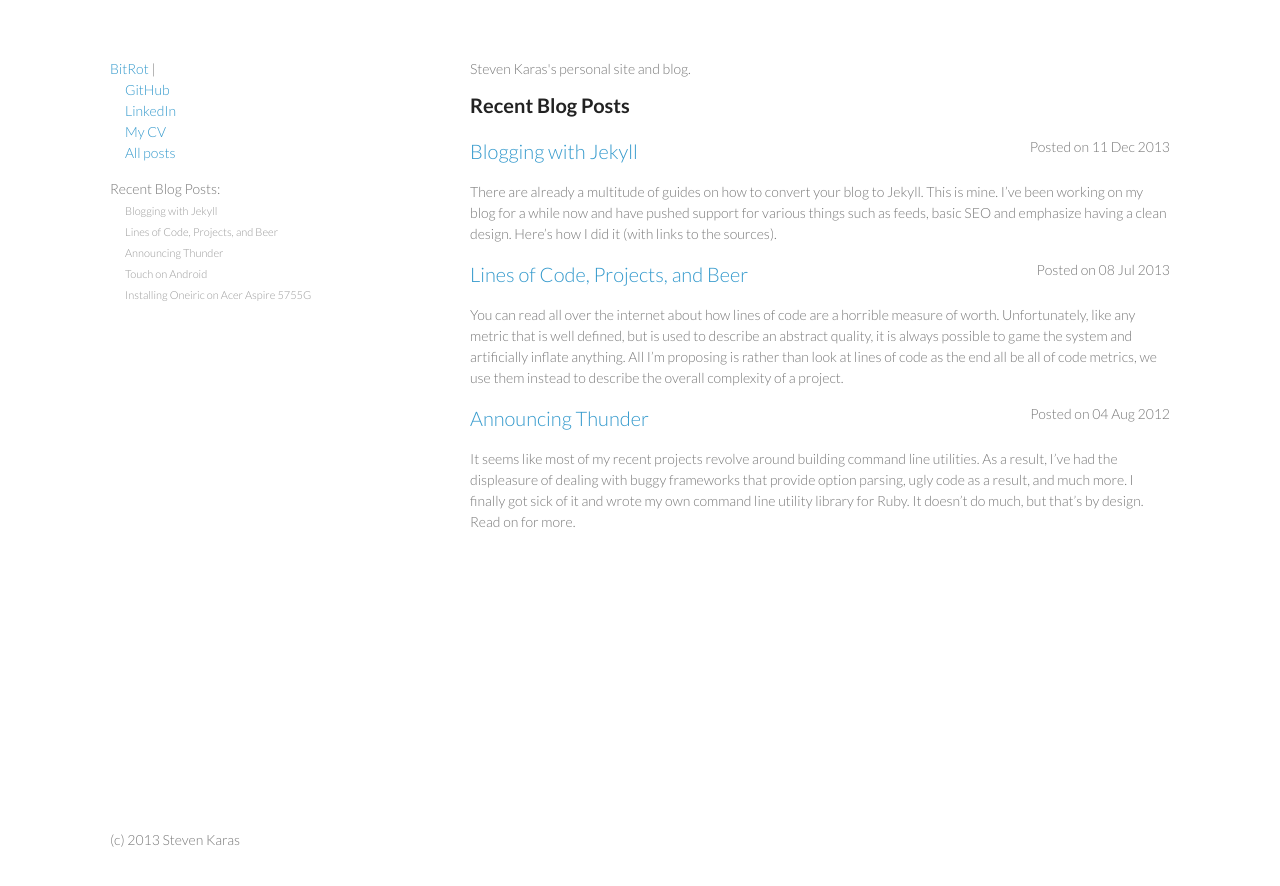
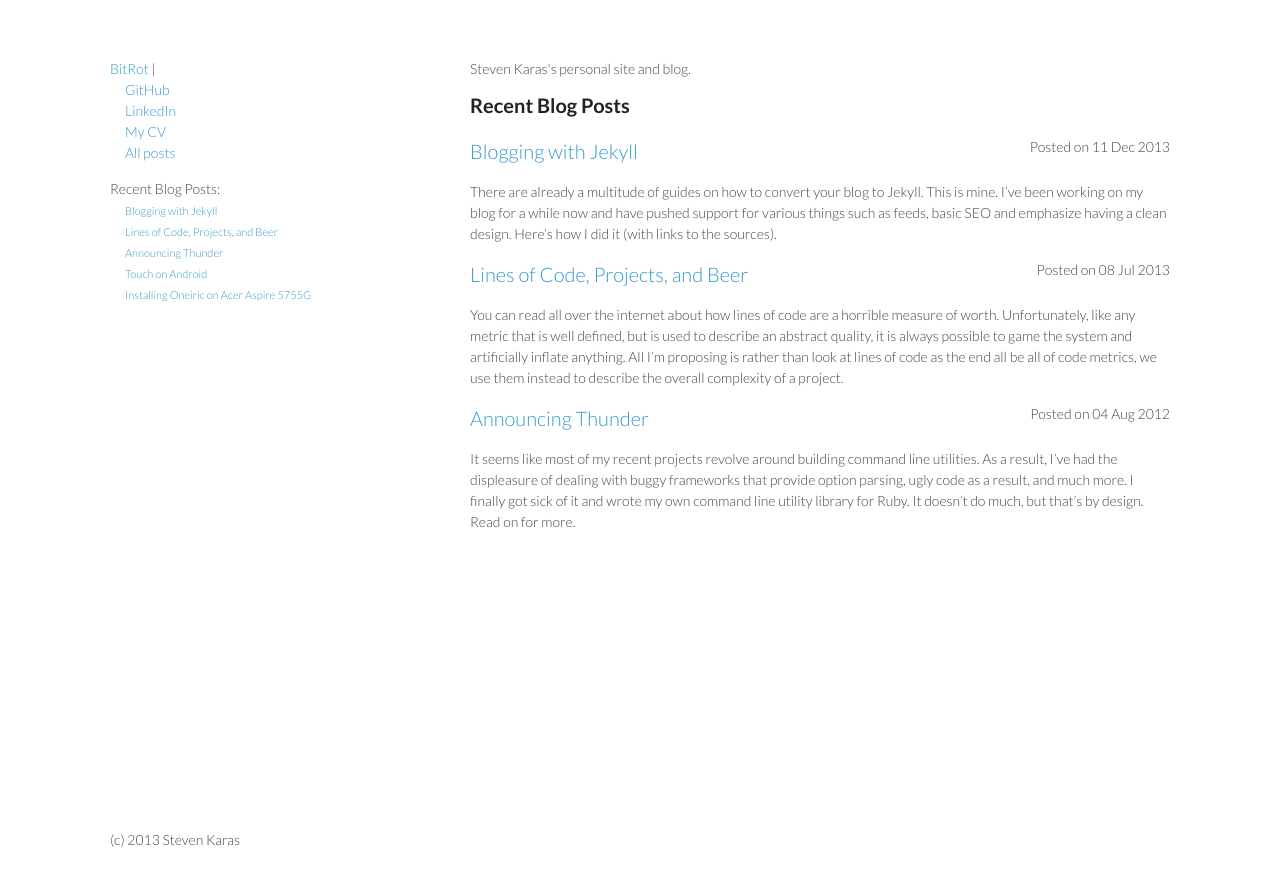
Before and after one commit to stevenkaras/stevenkaras.github.com, a Jekyll site: the page built from index.html, in a window 1280 px wide. Shown: the top 886 px of the page. Built offline with Jekyll 4.4.1, drawn with Linux system fonts in a browser that asks for light colours.

Commit message:
cosmetic changes for improved readability on mobile devices (and shitty laptop displays like mine)

```diff
--- a/css/base.css
+++ b/css/base.css
@@ -3,8 +3,8 @@
 body {
   padding:50px;
   font:14px/1.5 Lato, "Helvetica Neue", Helvetica, Arial, sans-serif;
-  color:#777;
-  font-weight:300;
+  color:#444;
+  font-weight:400;
 }
 
 h1, h2, h3, h4, h5, h6 {
@@ -35,7 +35,7 @@
 
 a {
   color:#39c;
-  font-weight:400;
+  font-weight:500;
   text-decoration:none;
 }
 
@@ -121,7 +121,6 @@
 
 nav.nav_blog ul a {
   font-size:11px;
-  color:#999;
   padding-top:4px;
 }
 
```
